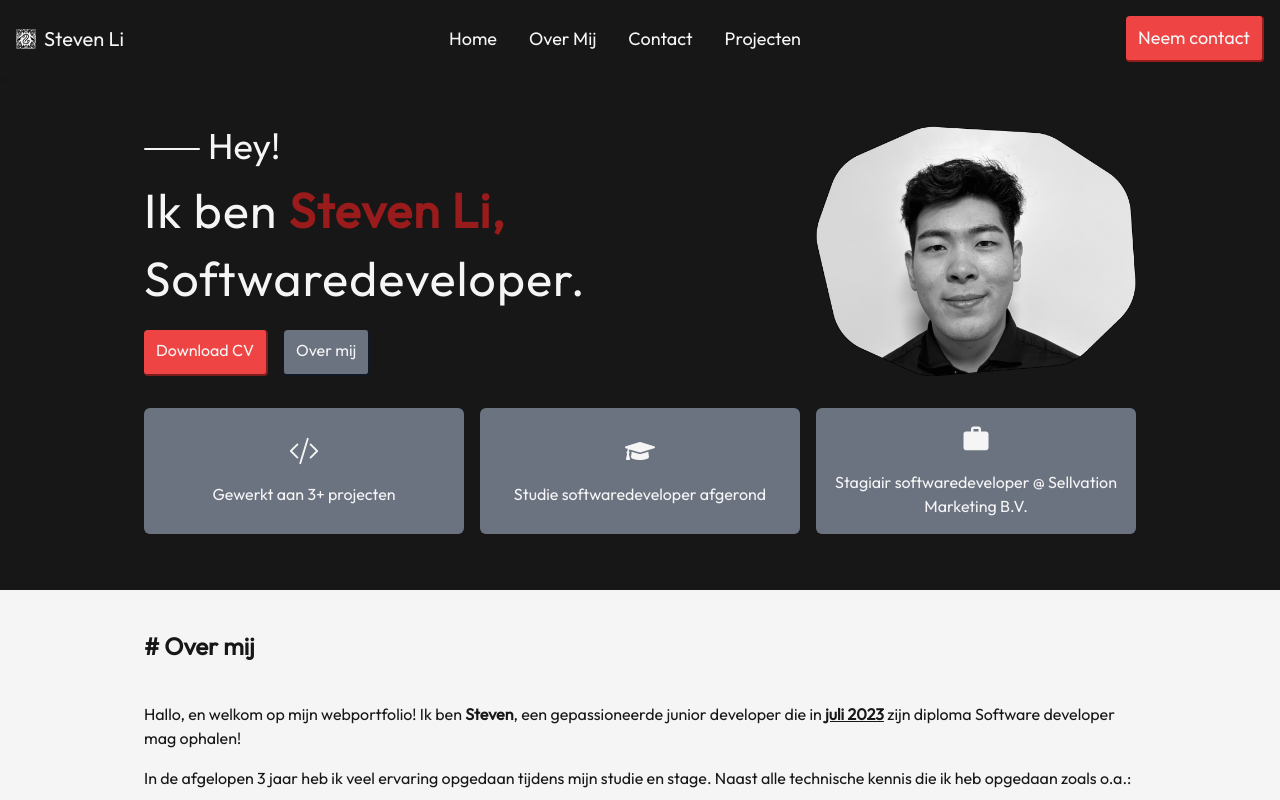
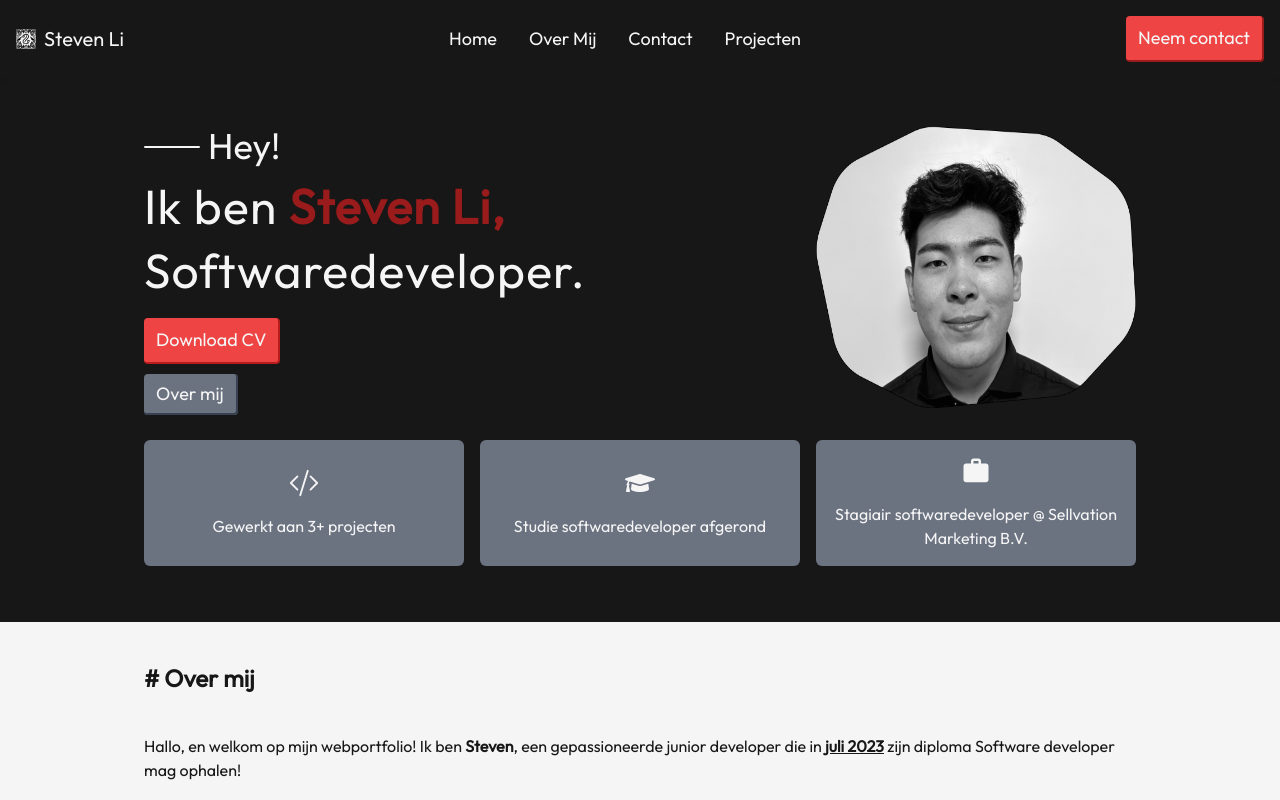
Before and after one commit to zStevenn/portfolio-old, a React (Vite) app: page / in a window 1280 px wide. Shown: the top 800 px of the page. Built offline with nearby package versions, Linux system fonts and the light colour scheme.

Commit message:
Changes to fadein ref

```diff
--- a/src/components/Aboutme.jsx
+++ b/src/components/Aboutme.jsx
@@ -2,7 +2,7 @@ import { SiReact, SiTailwindcss, SiFigma, SiVite } from "react-icons/si"
 import { useFadeIn } from "../hooks/useFadeIn"
 
 function Aboutme() {
-	const titleRef = useFadeIn("top", 500, 0)
+	const titleRef = useFadeIn("top", 500, 1)
 	const paragraphRef = useFadeIn("left", 1000, 0)
 	const iconRef = useFadeIn("right", 1000, 0)
 
--- a/src/components/Hero.jsx
+++ b/src/components/Hero.jsx
@@ -7,8 +7,8 @@ import { FaGraduationCap } from "react-icons/fa"
 import { MdWork } from "react-icons/md"
 
 function Hero() {
-	const textRef = useFadeIn("left", 500, 0)
-	const imageRef = useFadeIn("right", 500, 0)
+	const textRef = useFadeIn("left", 500, 1)
+	const imageRef = useFadeIn("right", 500, 1)
 	const achievementOneRef = useFadeIn("bottom", 1000, 1)
 	const achievementTwoRef = useFadeIn("bottom", 1000, 1)
 	const achievementThreeRef = useFadeIn("bottom", 1000, 1)
@@ -30,11 +30,11 @@ function Hero() {
 					<h2 className="text-2xl md:text-4xl xl:text-5xl tracking-wide mb-2">
 						Softwaredeveloper.
 					</h2>
-					<div className="flex flex-col md:flex-row gap-4">
+					<div>
 						<a
 							download="Steven_Li_CV_NL.pdf"
 							href={cv}
-							className="px-3 py-2 w-fit rounded bg-red-500 border-b-2 border-r-2 border-red-900 text-neutral-100 text-base"
+							className="block mb-4 px-3 py-2 w-fit rounded bg-red-500 border-b-2 border-r-2 border-red-700 text-neutral-100 md:text-lg"
 						>
 							Download CV
 						</a>
@@ -44,7 +44,7 @@ function Hero() {
 							smooth={true}
 							offset={-55}
 							duration={500}
-							className="px-3 py-2 w-fit cursor-pointer rounded bg-gray-500 border-b-2 border-r-2 border-gray-900 text-neutral-100 text-base"
+							className="px-3 py-2 w-fit cursor-pointer rounded bg-gray-500 border-b-2 border-r-2 border-gray-700 text-neutral-100 md:text-lg"
 						>
 							Over mij
 						</Link>
```
